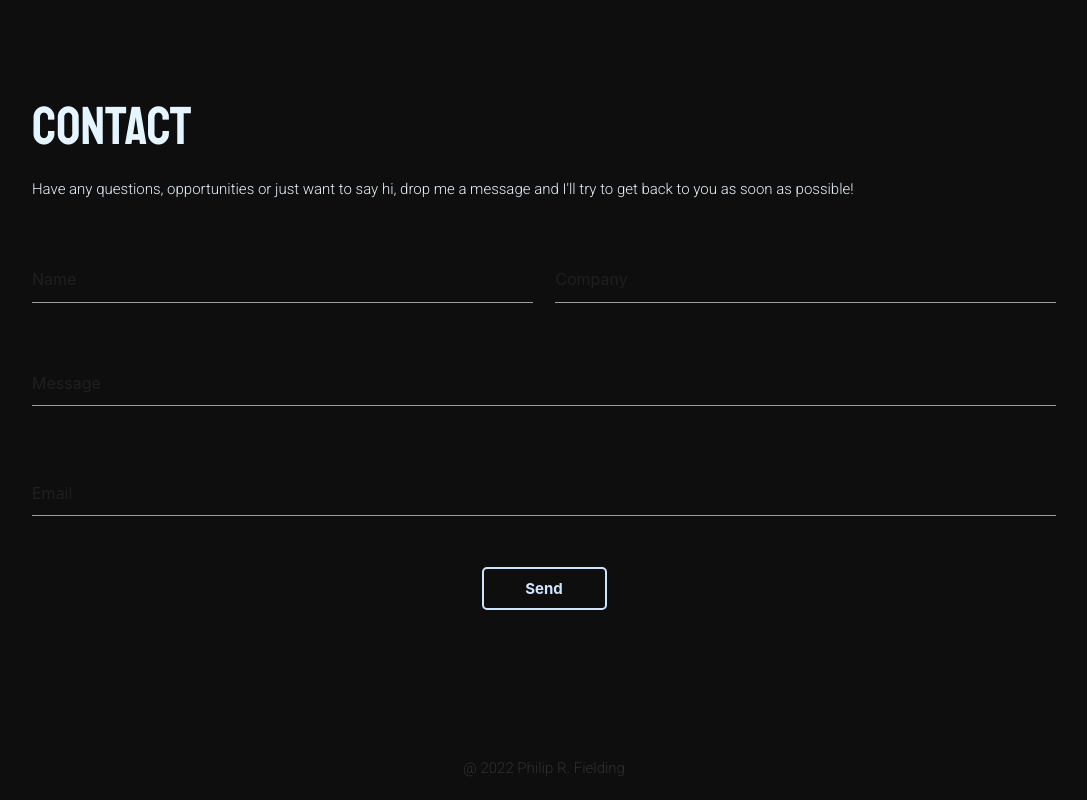
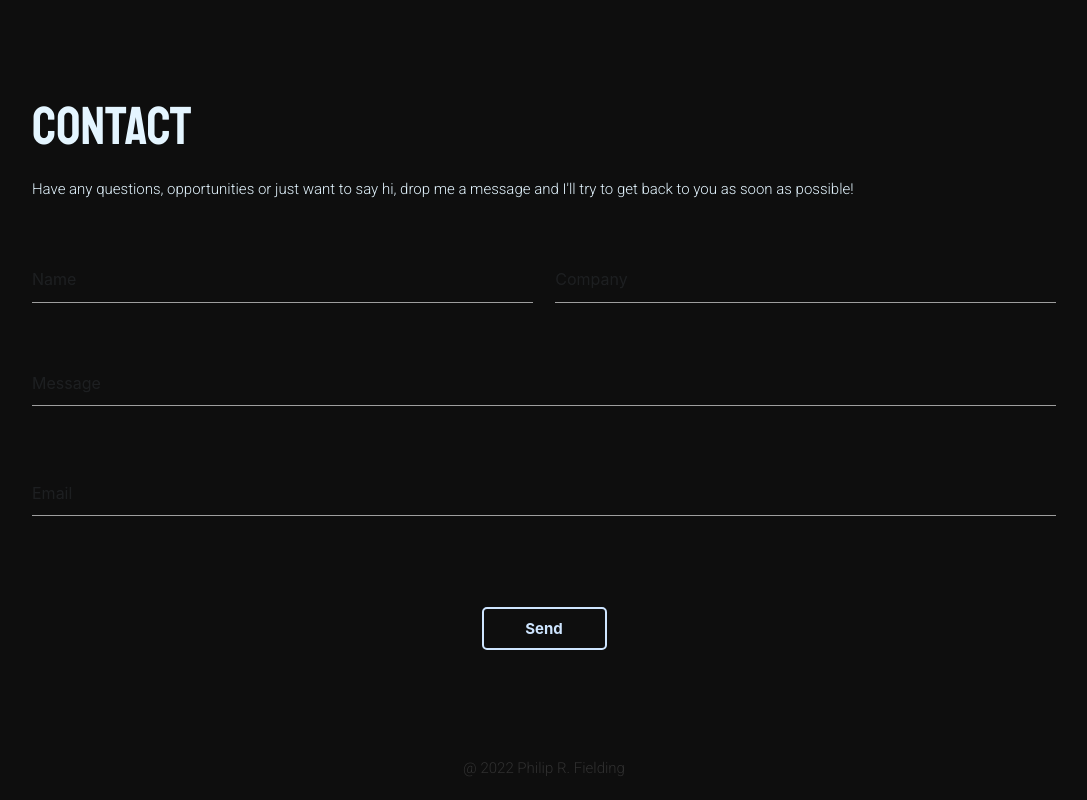
Before and after one commit to PhilwithoneL/philip-fielding-portfolio, a React (Create React App) app: page / in a window 1280 px wide. Shown: the part 3389-4189 px from the top of the page, without its empty margins (96-1183 px from the left). Built offline with nearby package versions, Linux system fonts and the light colour scheme.

Commit message:
Changed position of submit-btn on contact form

```diff
--- a/src/css/main.css
+++ b/src/css/main.css
@@ -1690,7 +1690,7 @@
 }
 
 .submit-btn-pos {
-  top: -10px;
+  top: 30px;
 }
 
 .submit-btn-container {
--- a/src/scss/_contact.scss
+++ b/src/scss/_contact.scss
@@ -54,7 +54,7 @@
 }
 
 .submit-btn-pos {
-    top:-10px;
+    top:30px;
 }
 
 
--- a/src/scss/_media2.scss
+++ b/src/scss/_media2.scss
@@ -22,7 +22,6 @@
 }
 
 
-
 @media only screen and (min-width:700px) {
     .anime-nav {display:none;}
     .nav-bar {display:block;}
```
Also changed, not shown: 1 other file (tests, documents, lock files or other folders).
